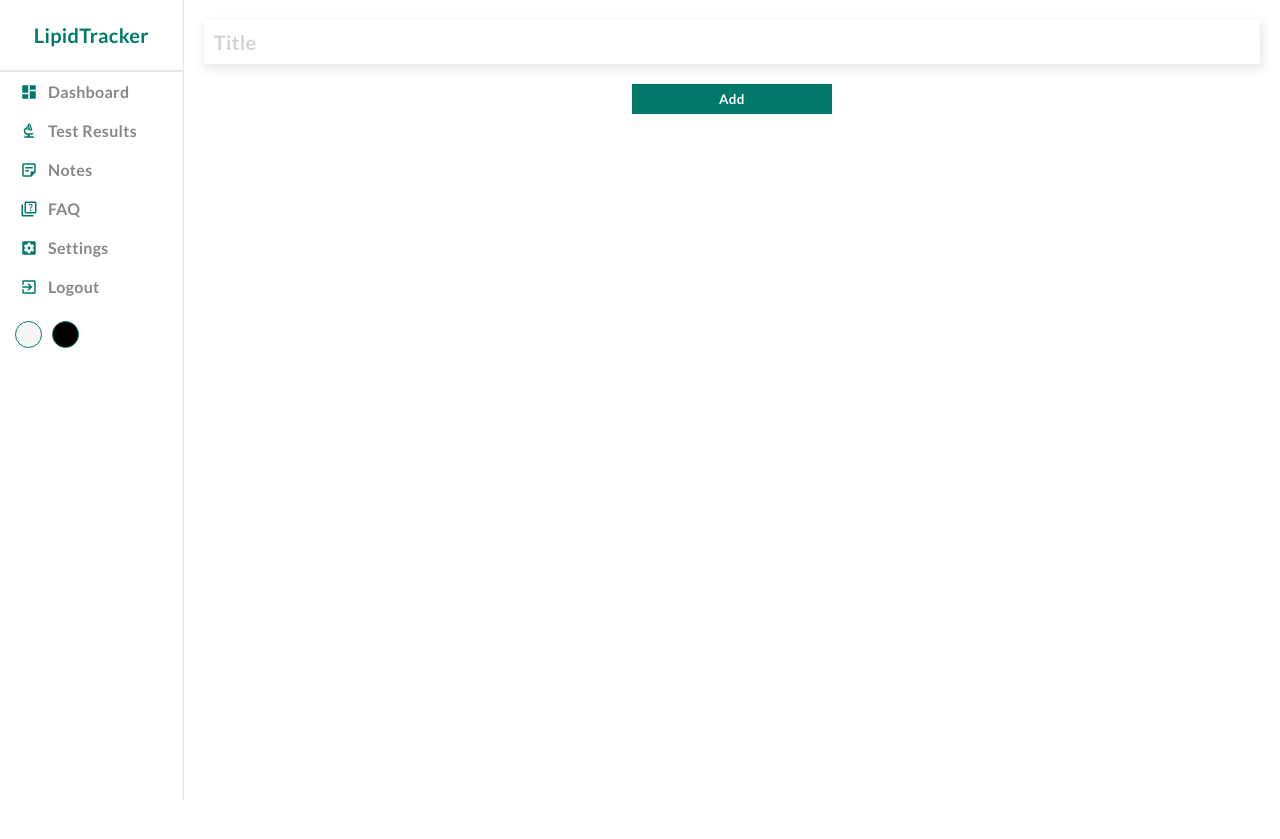
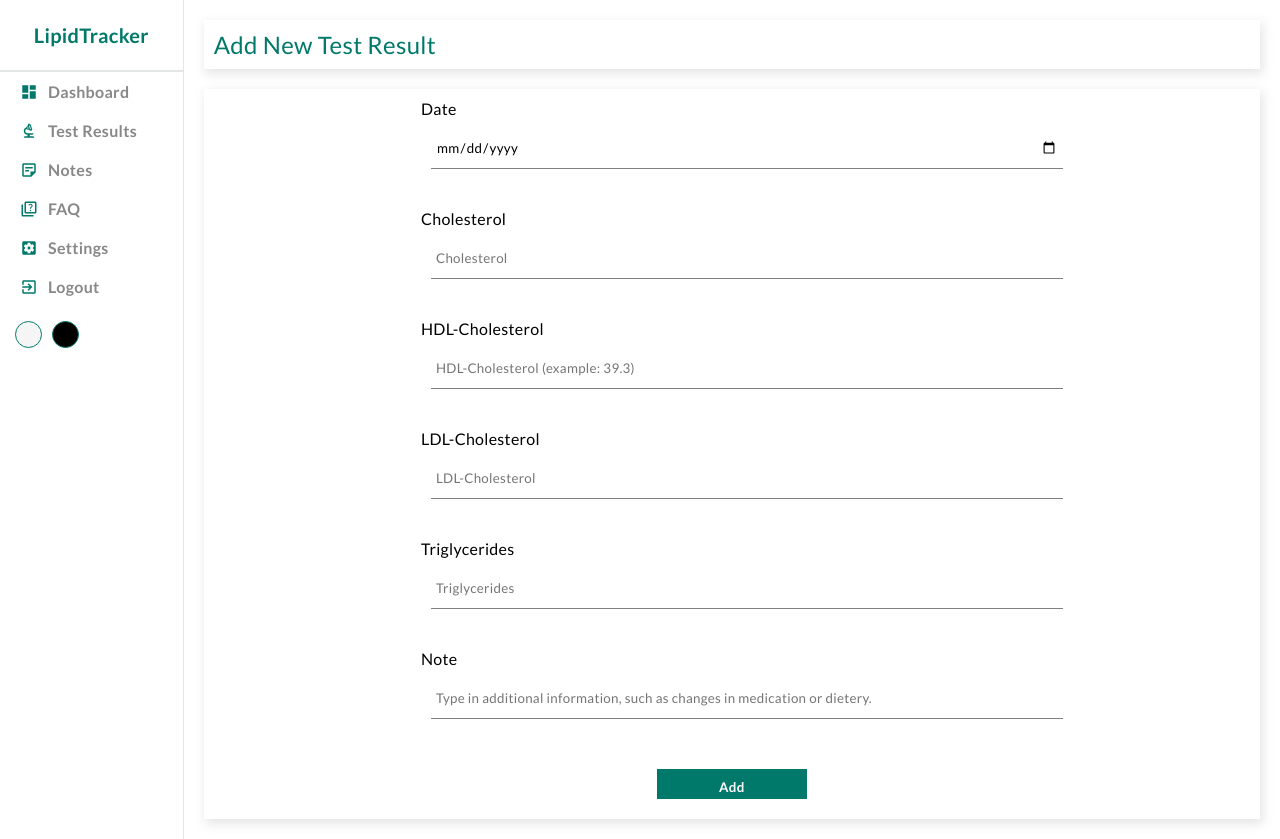
Before and after one commit to IsabelWen/LipidTracker, a React (Create React App) app: page /results/newresults in a window 1280 px wide. Before the commit the page ends 800 px from the top, so only its background shows below. Built offline with nearby package versions, Linux system fonts and the light colour scheme; no server answers.

Commit message:
Add new results form

```diff
--- a/src/App.js
+++ b/src/App.js
@@ -7,6 +7,7 @@ import FAQ from "./pages/faq/faq";
 import Settings from "./pages/settings/settings";
 import Notes from "./pages/notes/notes";
 import { BrowserRouter, Route, Routes } from "react-router-dom";
+import { resultsInputs } from "./formSource";
 
 // Main
 function App() {
@@ -19,7 +20,7 @@ function App() {
             <Route path="login" element={<Login />} />
             <Route path="results">
               <Route index element={<Results />} />
-              <Route path="newresults" element={<Newresults title="Add New Test Result" />} />
+              <Route path="newresults" element={<Newresults inputs={resultsInputs} title="Add New Test Result" />} />
             </Route>
             <Route path="notes">
               <Route index element={<Notes />} />
--- a/src/components/resultstable/resultstable.scss
+++ b/src/components/resultstable/resultstable.scss
@@ -5,7 +5,7 @@
     .title{
       width: 100%;
       font-size: 24px;
-      color: gray;
+      color: #00796b;
       margin-top: 30px;
       margin-bottom: 10px;
       display: flex;
--- a/src/formSource.js
+++ b/src/formSource.js
@@ -1,9 +1,10 @@
 export const resultsInputs = [
     {
       id: "date",
-      date: "Date",
+      label: "Date",
       type: "date",
       placeholder: "Test Result Date",
+      required: true
     },
     {
       id: "cholesterol",
@@ -18,7 +19,7 @@ export const resultsInputs = [
       type: "number",
       step: "0.1",
       max: 120,
-      placeholder: "HDL-Cholesterol",
+      placeholder: "HDL-Cholesterol (example: 39.3)",
     },
     {
       id: "ldl",
--- a/src/pages/newresults/newresults.jsx
+++ b/src/pages/newresults/newresults.jsx
@@ -4,18 +4,65 @@ import "./newresults.scss";
 // Import components
 import Sidebar from "../../components/sidebar/sidebar";
 
+// Imports
+import { useState } from "react";
+import { useNavigate } from "react-router-dom";
+import { addDoc, collection } from "firebase/firestore";
+import { db } from "../../firebase";
+
 // Main
-const Newresults = () => {
+const Newresults = ({ inputs }) => {
+    const [data, setData] = useState("");
+    const navigate = useNavigate();
+
+    const handleInput = (e) => {
+        const id = e.target.id;
+        const value = e.target.value;
+
+        setData({ ...data, [id]:value})
+    }
+
+    const handleAdd = async (e) => {
+        e.preventDefault();
+        const formData = {};
+
+        for (const key in data) {
+            if (data[key]) {
+                formData[key] = data[key];
+            }
+        }
+
+        try{
+            await addDoc(collection(db, "results"), formData);
+            navigate(-1);
+        }catch(err){
+            console.log(err);
+        }
+    };
+
     return (
         <div className="new">
             <Sidebar />
             <div className="newContainer">
                 <div className="top">
-                    <h1>Title</h1>
+                    <div className="title">Add New Test Result</div>
                 </div>
-                <div className="buttom">
-                    <div className="right">
-                        <form>
+                <div className="bottom">
+                    <div className="buttomContainer">
+                        <form onSubmit={handleAdd}>
+                            {inputs.map((input) => (
+                                <div className="formInput" key={input.id}>
+                                    <label>{input.label}</label>
+                                    <input id={input.id}
+                                    type={input.type}
+                                    placeholder={input.placeholder}
+                                    max={input.max}
+                                    maxlength={input.maxlength}
+                                    step={input.step}
+                                    required={input.required}
+                                    onChange={handleInput}/>
+                                </div>
+                            ))}
                             <button type="submit">Add</button>
                         </form>
                     </div>
--- a/src/pages/newresults/newresults.scss
+++ b/src/pages/newresults/newresults.scss
@@ -13,17 +13,12 @@
         margin: 20px;
         display: flex;
 
-        h1 {
-          color: lightgray;
-          font-size: 20px;
+        .title {
+          color: #00796b;
+          font-size: 24px;
         }
 
-        .left {
-          flex: 1;
-          text-align: center;
-        }
-
-        .right {
+        .buttomContainer {
           flex: 2;
 
           form {
@@ -33,16 +28,12 @@
             justify-content: space-around;
 
             .formInput {
-              width: 40%;
+              width: 60%;
 
               label {
                 display: flex;
                 align-items: center;
                 gap: 10px;
-
-                .icon {
-                  cursor: pointer;
-                }
               }
 
               input {
@@ -61,7 +52,7 @@
               color: white;
               font-weight: bold;
               cursor: pointer;
-              margin-top: 10px;
+              margin: 10px 0;
             }
           }
         }
```
